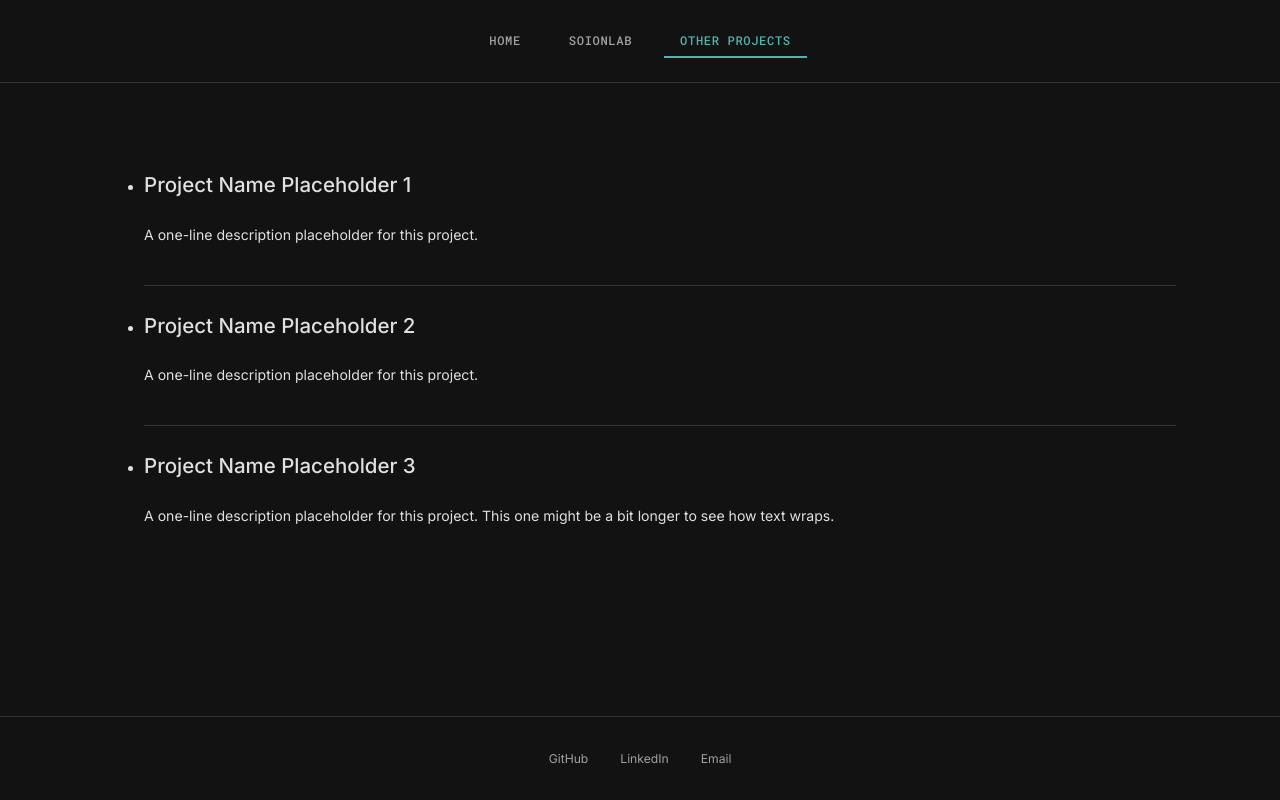
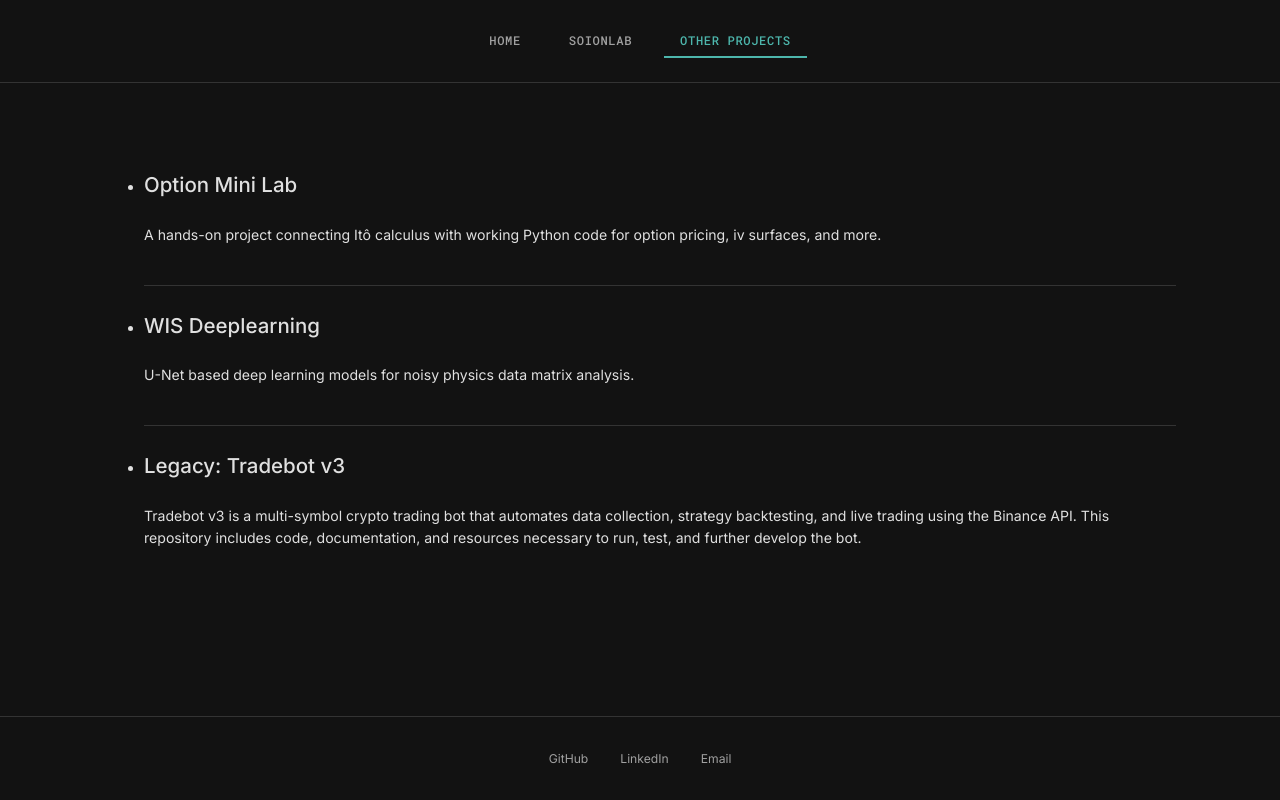
Before and after one commit to ZBaiY/zbaiy.github.io, a React (Create React App) app: page / in a window 1280 px wide. Both pictures are taken after a click on the button "OTHER PROJECTS". Built offline with nearby package versions, Linux system fonts and the light colour scheme.

Commit message:
content filling 1

```diff
--- a/src/App.js
+++ b/src/App.js
@@ -88,16 +88,16 @@ const OtherProjectsTab = () => (
   <div className="tab-content">
     <ul className="project-list">
       <li>
-        <a href="https://github.com/ZBaiY" target="_blank" rel="noopener noreferrer">Project Name Placeholder 1</a>
-        <p>A one-line description placeholder for this project.</p>
+        <a href="https://github.com/ZBaiY/option-mini-lab.git" target="_blank" rel="noopener noreferrer">Option Mini Lab</a>
+        <p>A hands-on project connecting Itô calculus with working Python code for option pricing, iv surfaces, and more.</p>
       </li>
       <li>
-        <a href="https://github.com/ZBaiY" target="_blank" rel="noopener noreferrer">Project Name Placeholder 2</a>
-        <p>A one-line description placeholder for this project.</p>
+        <a href="https://github.com/ZBaiY/WIS_Deeplearning.git" target="_blank" rel="noopener noreferrer">WIS Deeplearning</a>
+        <p>U-Net based deep learning models for noisy physics data matrix analysis.</p>
       </li>
       <li>
-        <a href="https://github.com/ZBaiY" target="_blank" rel="noopener noreferrer">Project Name Placeholder 3</a>
-        <p>A one-line description placeholder for this project. This one might be a bit longer to see how text wraps.</p>
+        <a href="https://github.com/ZBaiY/tradebotv3" target="_blank" rel="noopener noreferrer">Legacy: Tradebot v3</a>
+        <p>Tradebot v3 is a multi-symbol crypto trading bot that automates data collection, strategy backtesting, and live trading using the Binance API. This repository includes code, documentation, and resources necessary to run, test, and further develop the bot.</p>
       </li>
     </ul>
   </div>
@@ -149,7 +149,7 @@ function App() {
       <footer className="App-footer">
         <a href="https://github.com/ZBaiY" target="_blank" rel="noopener noreferrer">GitHub</a>
         <a href="https://www.linkedin.com/" target="_blank" rel="noopener noreferrer">LinkedIn</a>
-        <a href="mailto:placeholder@example.com">Email</a>
+        <a href="mailto:zbaiy.imsoion@yahoo.com">Email</a>
       </footer>
     </div>
   );
```
Also changed, not shown: 8 other files (tests, documents, lock files or other folders).
